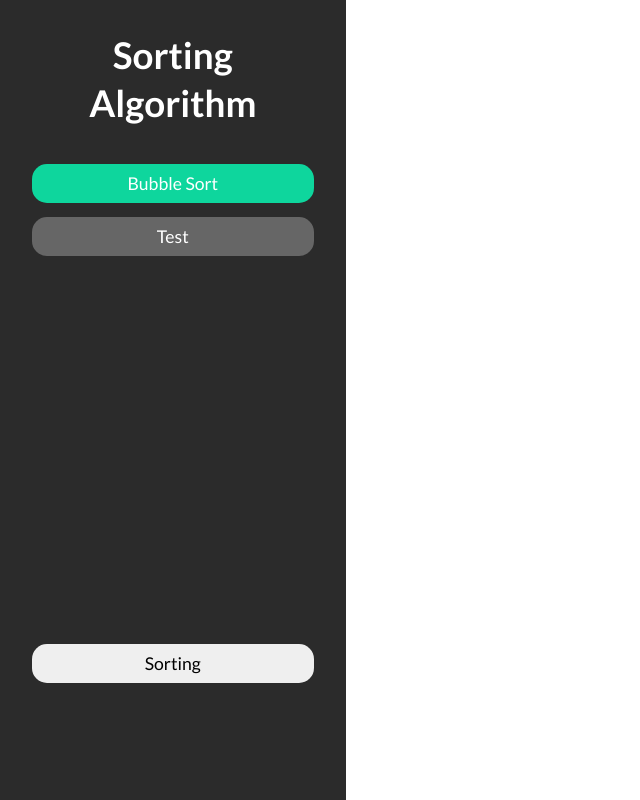
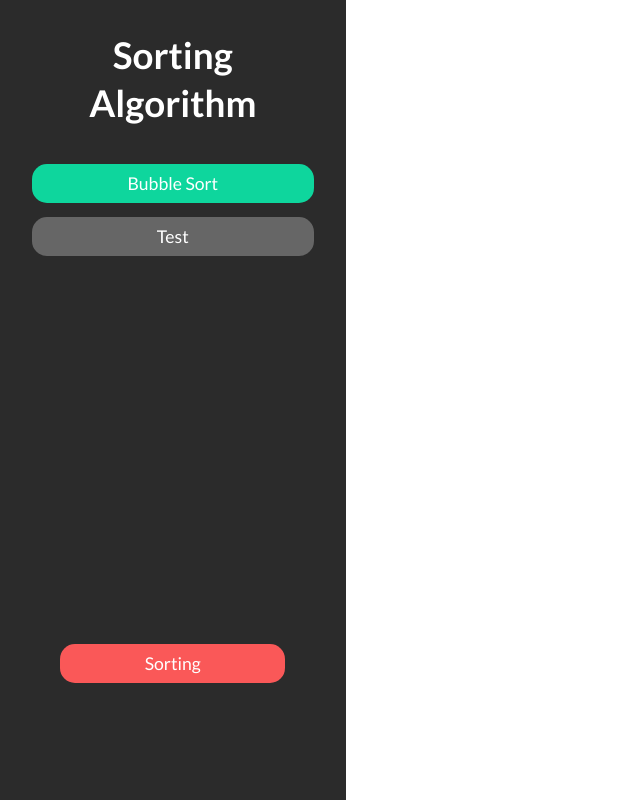
Before and after one commit to maurohndz/sorting-application, a React (Create React App) app: page / in a window 1280 px wide. Shown: the whole page, without its empty margins (0-640 px from the left). Built offline with nearby package versions, Linux system fonts and the light colour scheme.

Commit message:
styles startApp-btn

```diff
--- a/src/components/StartApp.jsx
+++ b/src/components/StartApp.jsx
@@ -1,4 +1,6 @@
 import React, { Component } from "react";
+/*___ styles ___*/
+import "./styles/StartApp.css";
 
 class StartApp extends Component {
   constructor(props) {
@@ -11,7 +13,7 @@ class StartApp extends Component {
     return (
       <React.Fragment>
         <div className="StartApp">
-          <button type="button" className="u-btn">
+          <button type="button" className="u-btn startApp-btn">
             Sorting
           </button>
         </div>
--- /dev/null
+++ b/src/components/styles/StartApp.css
@@ -0,0 +1,6 @@
+.startApp-btn {
+  width: 80% !important;
+  margin: auto !important;
+  background: var(--pink);
+  color: white;
+}
--- a/src/containers/styles/Global.css
+++ b/src/containers/styles/Global.css
@@ -2,6 +2,7 @@
   --primary: #2b2b2b;
   --gray: #666666;
   --green-primary: #0ed69d;
+  --pink: #fa5858;
 }
 * {
   margin: 0;
@@ -11,11 +12,12 @@
 }
 /*___ utilities ___*/
 .u-btn {
-  display: inline-block;
+  display: block;
   width: 100%;
   padding: 0.5em 0;
   font-size: 1.1em;
   border-radius: 15px;
   outline: none;
   border: none;
+  cursor: pointer;
 }
```
